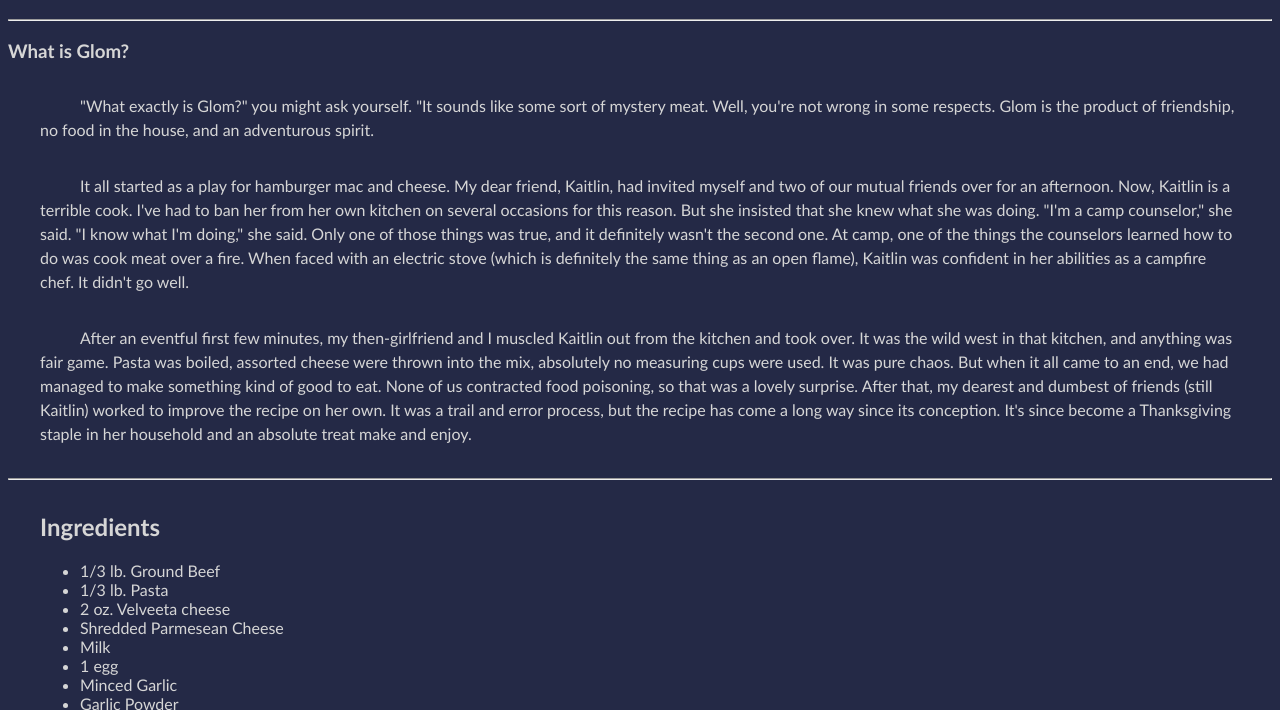
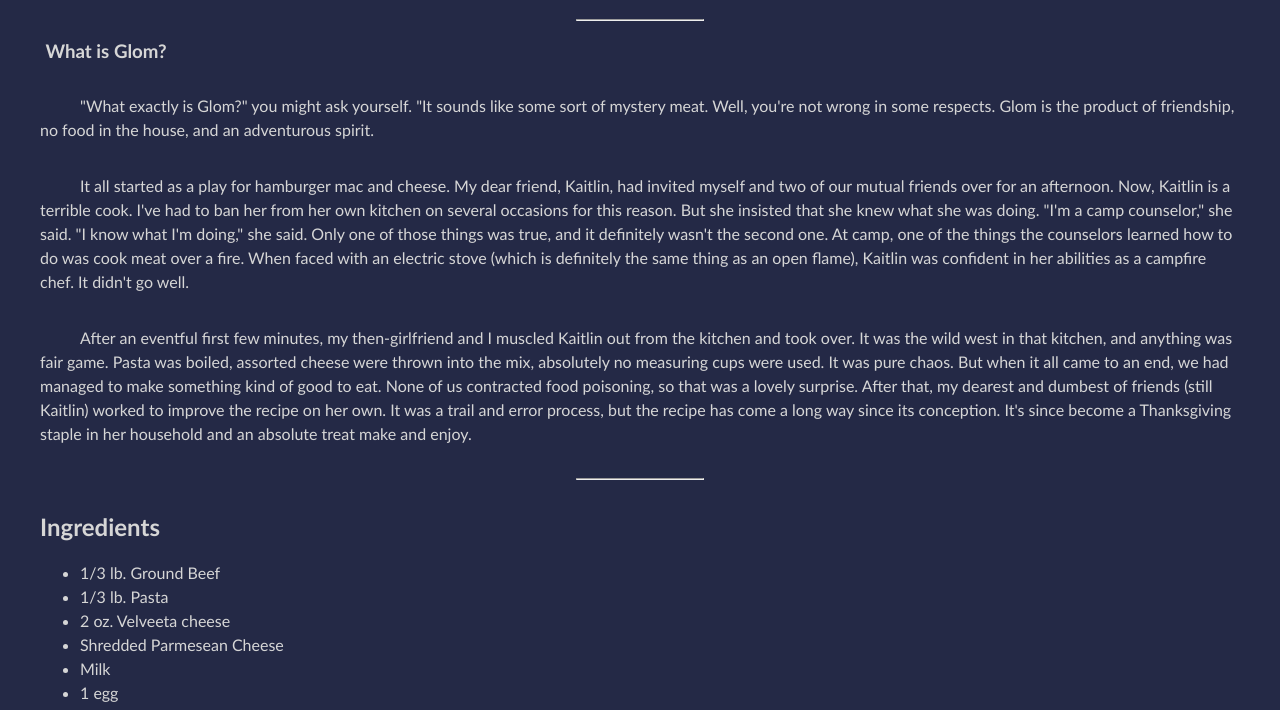
Before and after one commit to jecollas/class-work, a plain HTML site: page index.html in a window 1280 px wide. Shown: the part 63-773 px from the top of the page. Drawn offline with Linux system fonts and the light colour scheme.

Commit message:
Update index-stylesheet.css

```diff
--- a/css/index-stylesheet.css
+++ b/css/index-stylesheet.css
@@ -8,13 +8,24 @@ body {
 
 header {
   text-align: center;
+}
 
+h3 {
+  margin-left: 2em;
+}
+
+HR {
+  width: 10%;
 }
 
 p {
   margin: 2em;
   line-height: 1.5;
   text-indent: 30pt;
+}
+
+li {
+  line-height: 1.5;
 }
 
 #ingredients {
```
